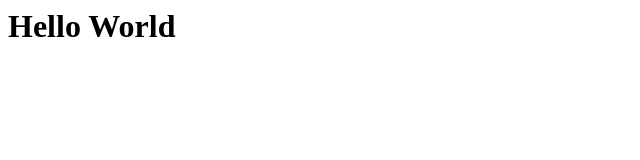
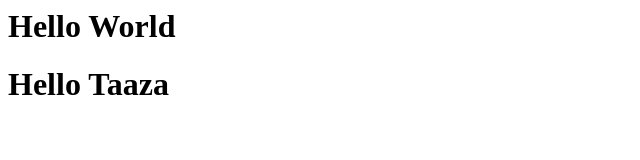
Before and after one commit to HarithaDevops1/undoexample, a plain HTML site: page index.html in a window 1280 px wide. Shown: the whole page, without its empty margins (0-640 px from the left). Drawn offline with Linux system fonts and the light colour scheme.

Commit message:
Added new line

```diff
--- a/index.html
+++ b/index.html
@@ -1 +1,2 @@
 <h1> Hello World </h1>
+<h1> Hello Taaza </h1>
```
